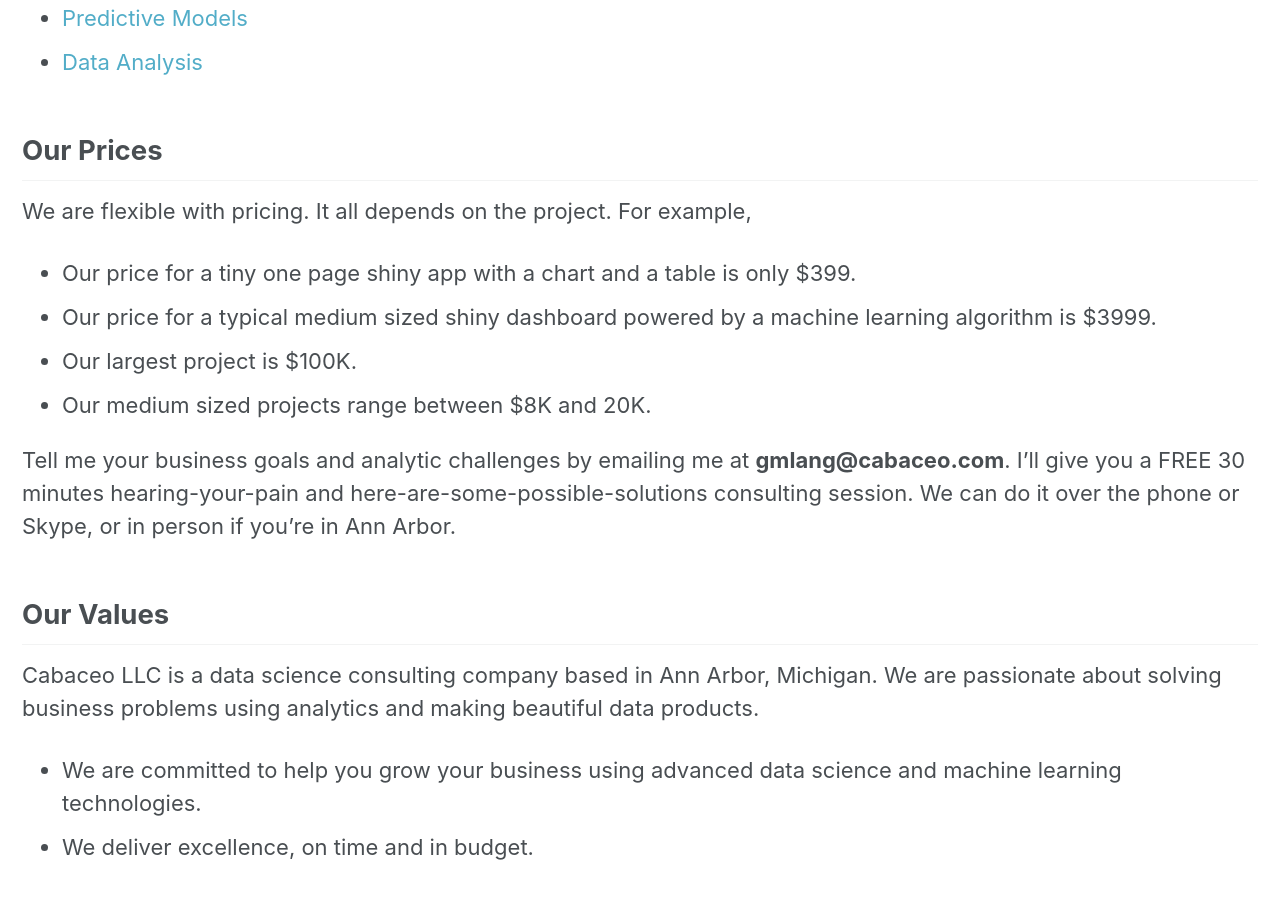
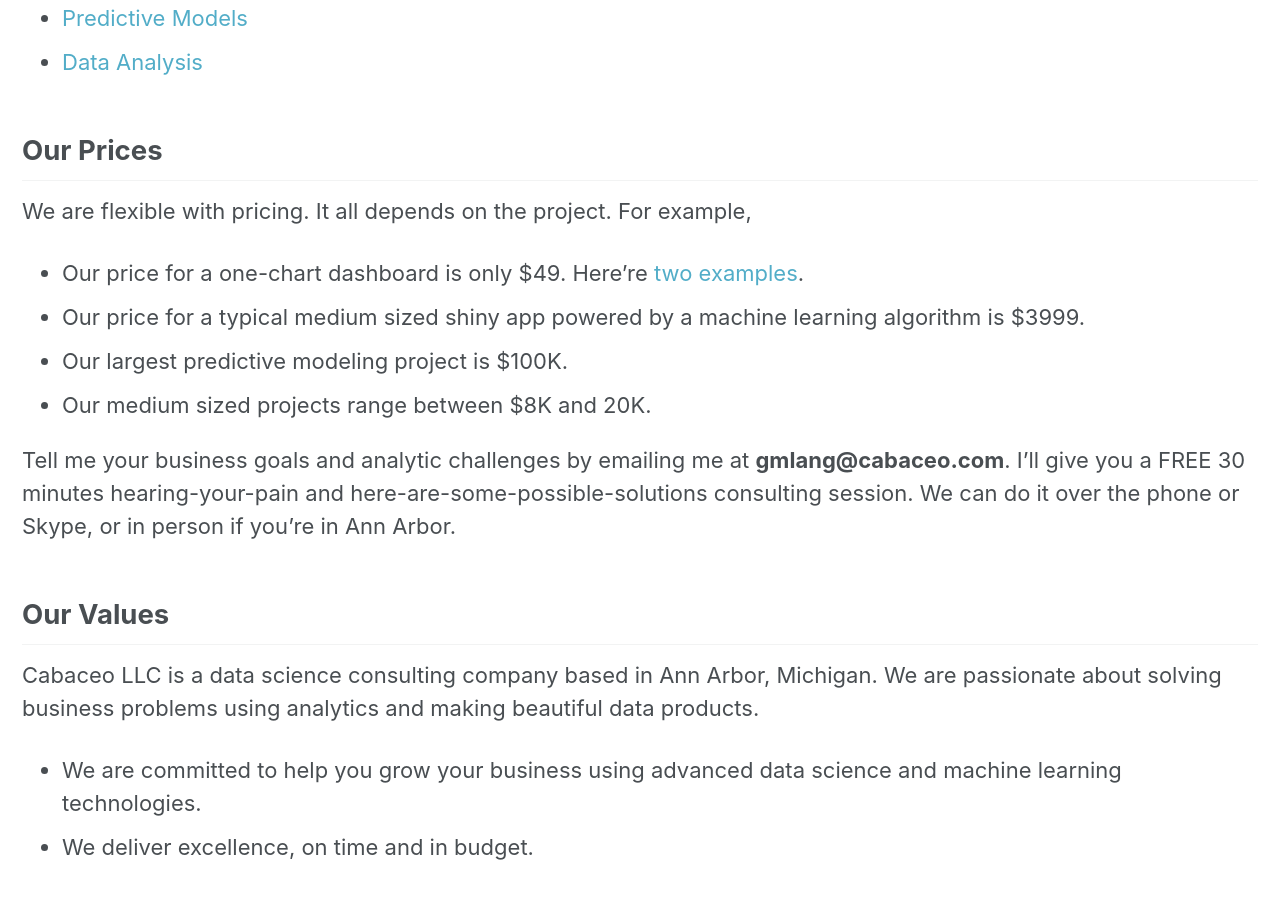
Before and after one commit to cabaceo/cabaceo.github.io, a Jekyll site: the page built from _pages/consulting.md, in a window 1280 px wide and 900 px high, scrolled down 533 px. Built offline with Jekyll 4.4.1, drawn with Linux system fonts in a browser that asks for light colours.

Commit message:
edit consulting page

```diff
--- a/_pages/consulting.md
+++ b/_pages/consulting.md
@@ -21,9 +21,9 @@ We provide analytic solutions and consulting services in the following 3 areas:
 ## Our Prices
 We are flexible with pricing. It all depends on the project. For example,
 
-* Our price for a tiny one page shiny app with a chart and a table is only $399.
-* Our price for a typical medium sized shiny dashboard powered by a machine learning algorithm is $3999.
-* Our largest project is $100K.
+* Our price for a one-chart dashboard is only $49. Here're [two](https://cabaceo.shinyapps.io/shiller-pe/) [examples]().
+* Our price for a typical medium sized shiny app powered by a machine learning algorithm is $3999.
+* Our largest predictive modeling project is $100K.
 * Our medium sized projects range between $8K and 20K.
 
 Tell me your business goals and analytic challenges by emailing me at **gmlang@cabaceo.com**. I'll give you a FREE 30 minutes hearing-your-pain and here-are-some-possible-solutions consulting session. We can do it over the phone or Skype, or in person if you're in Ann Arbor.
```
